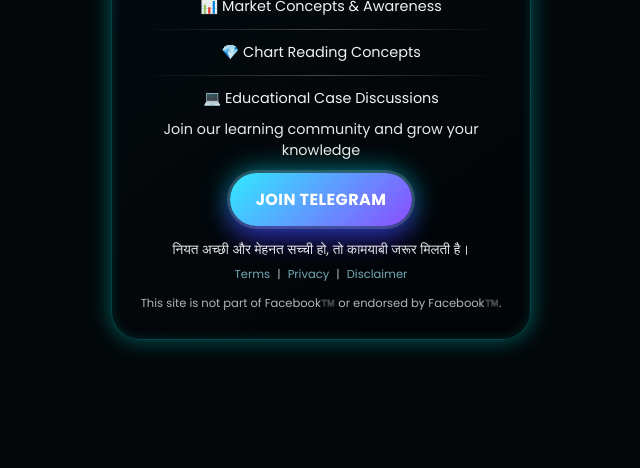
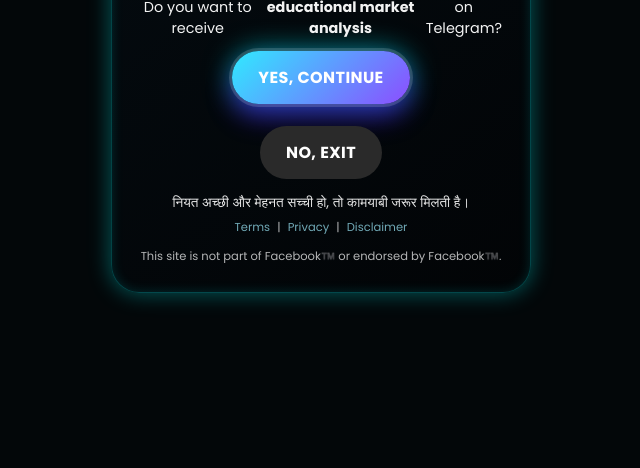
Before and after one commit to digitaladsexpert33/rochit641, a plain HTML site: page index.html in a window 1280 px wide. Shown: the part 332-800 px from the top of the page, without its empty margins (319-959 px from the left). Drawn offline with Linux system fonts and the light colour scheme.

Commit message:
Update index.html

```diff
--- a/index.html
+++ b/index.html
@@ -12,54 +12,87 @@
   <style>
     *{box-sizing:border-box;margin:0;padding:0;font-family:'Poppins',sans-serif;color:#fff}
     body{background:#030709;min-height:100vh;display:flex;align-items:center;justify-content:center;padding:5px}
-    .card{background:linear-gradient(145deg,#040b10,#020406);border:1px solid rgba(0,255,255,.25);
-    border-radius:28px;box-shadow:0 0 22px rgba(0,255,255,.35), inset 0 0 12px rgba(0,255,255,.15);
-    padding:28px;max-width:420px;width:100%;text-align:center}
 
-    .avatar{width:120px;height:120px;border-radius:999px;border:3px solid #00e6ff;padding:4px;
-    margin:-54px auto 12px;background:#000;overflow:hidden;
-    box-shadow:0 0 24px rgba(0,255,255,.5)}
+    .card{
+      background:linear-gradient(145deg,#040b10,#020406);
+      border:1px solid rgba(0,255,255,.25);
+      border-radius:28px;
+      box-shadow:0 0 22px rgba(0,255,255,.35), inset 0 0 12px rgba(0,255,255,.15);
+      padding:28px;
+      max-width:420px;
+      width:100%;
+      text-align:center
+    }
+
+    .avatar{
+      width:120px;height:120px;border-radius:999px;border:3px solid #00e6ff;
+      padding:4px;margin:-54px auto 12px;background:#000;overflow:hidden;
+      box-shadow:0 0 24px rgba(0,255,255,.5)
+    }
     .avatar img{width:100%;height:100%;object-fit:cover;border-radius:999px}
 
     .title{font-weight:700;font-size:1.5rem;margin:6px 0 12px}
+
     .list{margin:12px 0 4px}
-    .list-item{display:flex;align-items:center;gap:10px;justify-content:center;margin:8px 0;
-    font-size:.9rem;opacity:.95}
-    .divider{width:100%;height:1px;background:linear-gradient(90deg,transparent,rgba(255,255,255,.25),transparent);margin:12px 0}
+    .list-item{
+      display:flex;align-items:center;gap:10px;justify-content:center;
+      margin:8px 0;font-size:.9rem;opacity:.95
+    }
+    .divider{
+      width:100%;height:1px;
+      background:linear-gradient(90deg,transparent,rgba(255,255,255,.25),transparent);
+      margin:12px 0
+    }
 
     .cta{margin-top:12px}
-    .cta-btn{display:inline-block;background:linear-gradient(135deg,#30eaff,#8c4dff);
-    padding:14px 26px;border-radius:999px;text-decoration:none;font-weight:700;letter-spacing:.4px;
-    box-shadow:0 0 0 3px rgba(255,255,255,.15),0 14px 26px rgba(88,0,255,.45),0 0 28px rgba(0,255,255,.6);
-    transition:.25s}
 
+    .cta-btn{
+      display:inline-block;
+      background:linear-gradient(135deg,#30eaff,#8c4dff);
+      padding:14px 26px;
+      border-radius:999px;
+      text-decoration:none;
+      font-weight:700;
+      letter-spacing:.4px;
+      box-shadow:0 0 0 3px rgba(255,255,255,.15),
+                 0 14px 26px rgba(88,0,255,.45),
+                 0 0 28px rgba(0,255,255,.6);
+      transition:.25s;
+      cursor:pointer
+    }
     .cta-btn:hover{transform:translateY(-1px);opacity:.95}
+
+    .no-btn{
+      background:#2a2a2a;
+      box-shadow:none;
+      margin-top:10px
+    }
+
+    .hidden{display:none}
 
     .tagline{margin-top:14px;font-size:.85rem;opacity:.9;line-height:1.4}
     footer{font-size:.72rem;opacity:.7;margin-top:8px;line-height:1.25}
     footer a{color:#9feeff;text-decoration:none;margin:0 4px}
   </style>
 
-  <!-- Meta Pixel Code -->
+  <!-- Meta Pixel -->
   <script>
-!function(f,b,e,v,n,t,s)
-{if(f.fbq)return;n=f.fbq=function(){n.callMethod?
+  !function(f,b,e,v,n,t,s){
+    if(f.fbq)return;
+    n=f.fbq=function(){n.callMethod?
     n.callMethod.apply(n,arguments):n.queue.push(arguments)};
-if(!f._fbq)f._fbq=n;n.push=n;n.loaded=!0;n.version='2.0';
-n.queue=[];t=b.createElement(e);t.async=!0;
-t.src=v;s=b.getElementsByTagName(e)[0];
-s.parentNode.insertBefore(t,s)}(window, document,'script',
-'https://connect.facebook.net/en_US/fbevents.js');
-fbq('init', '1178855910517190');
-fbq('track', 'PageView');
+    if(!f._fbq)f._fbq=n;
+    n.push=n;n.loaded=!0;n.version='2.0';
+    n.queue=[];
+    t=b.createElement(e);t.async=!0;
+    t.src=v;
+    s=b.getElementsByTagName(e)[0];
+    s.parentNode.insertBefore(t,s)
+  }(window, document,'script','https://connect.facebook.net/en_US/fbevents.js');
+
+  fbq('init','1178855910517190');
+  fbq('track','PageView');
   </script>
-<noscript><img height="1" width="1" style="display:none"
-src="https://www.facebook.com/tr?id=1178855910517190&ev=PageView&noscript=1"
-/></noscript>
-<!-- End Meta Pixel Code -->
-
-
-
 </head>
 
 <body>
@@ -72,27 +105,44 @@ src="https://www.facebook.com/tr?id=1178855910517190&ev=PageView&noscript=1"
 
   <h1 class="title">Rochit Singh</h1>
 
+  <!-- QUESTION STEP -->
+  <div id="questionStep">
+
     <div class="list">
-    <div class="list-item">🌐 Learning & Educational Sessions</div>
-    <div class="divider"></div>
-    <div class="list-item">📊 Market Concepts & Awareness</div>
-    <div class="divider"></div>
-    <div class="list-item">💎 Chart Reading Concepts</div>
-    <div class="divider"></div>
-    <div class="list-item">💻 Educational Case Discussions</div>
+      <div class="list-item">
+        Do you want to receive <strong>educational market analysis</strong>
+        on Telegram?
+      </div>
     </div>
 
-  <p style="margin-top:10px;opacity:.9;font-size:.9rem;">
-    Join our learning community and grow your knowledge
-  </p>
+    <div class="cta">
+      <div class="cta-btn" id="yesBtn">YES, CONTINUE</div>
+    </div>
 
-  <!-- ✅ DIRECT TELEGRAM BUTTON -->
+    <div class="cta">
+      <div class="cta-btn no-btn" id="noBtn">NO, EXIT</div>
+    </div>
+
+  </div>
+
+  <!-- TELEGRAM STEP -->
+  <div id="telegramStep" class="hidden">
+
+    <div class="list">
+      <div class="list-item">
+        Click below to join the official Telegram learning community
+      </div>
+    </div>
+
     <div class="cta">
       <a class="cta-btn"
+         id="tgBtn"
          href="https://telegram.me/+IPfncvXvL_xlY2Y1"
          target="_self">
         JOIN TELEGRAM
       </a>
+    </div>
+
   </div>
 
   <p class="tagline">
@@ -109,5 +159,26 @@ src="https://www.facebook.com/tr?id=1178855910517190&ev=PageView&noscript=1"
 
 </div>
 
+<script>
+// YES → show Telegram step
+document.getElementById("yesBtn").onclick = ()=>{
+  document.getElementById("questionStep").classList.add("hidden");
+  document.getElementById("telegramStep").classList.remove("hidden");
+};
+
+// NO → exit
+document.getElementById("noBtn").onclick = ()=>{
+  alert("This access is only for interested users.");
+  window.location.href="https://google.com";
+};
+
+// OPTIONAL Subscribe event
+document.getElementById("tgBtn").addEventListener("click", ()=>{
+  try{
+    fbq('track','Subscribe');
+  }catch(e){}
+});
+</script>
+
 </body>
 </html>
```
Lines whose indentation alone changed are shown as unchanged.
